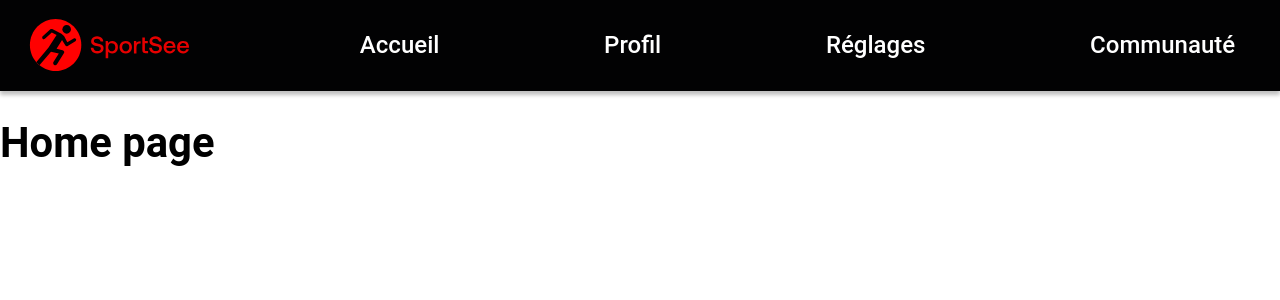
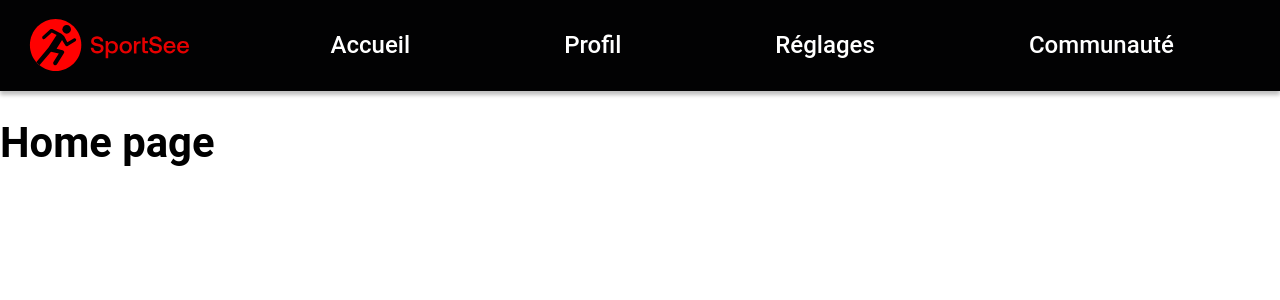
Before and after one commit to boysers/oc-SportSee, a React (Vite) app: page / in a window 1280 px wide. Shown: the top 300 px of the page. Built offline with nearby package versions, Linux system fonts and the light colour scheme; a web font is replaced by a local one.

Commit message:
fix(header navbar): fix width

```diff
--- a/src/sass/layouts/_header.scss
+++ b/src/sass/layouts/_header.scss
@@ -11,13 +11,14 @@
 
 	img {
 		height: 100%;
-		margin-right: 88px;
+		margin-right: 64px;
 	}
 
 	ul {
 		list-style: none;
 
-		min-width: 1040px;
+		max-width: 1024px;
+		width: 100%;
 
 		display: flex;
 		justify-content: space-around;
--- a/src/sass/layouts/_profile-layout.scss
+++ b/src/sass/layouts/_profile-layout.scss
@@ -30,9 +30,9 @@
 			align-items: center;
 			gap: 20px;
 
-			svg {
-				cursor: pointer;
-			}
+			// svg {
+			// 	cursor: pointer;
+			// }
 		}
 	}
 
--- a/src/sass/pages/profile-page.scss
+++ b/src/sass/pages/profile-page.scss
@@ -1,7 +1,7 @@
 .ProfilePage {
 	margin: 64px auto;
 	padding: 0 88px;
-	min-width: 1126px;
+	min-width: calc(1024px - 117px);
 
 	&__header {
 		margin-bottom: 72px;
```
